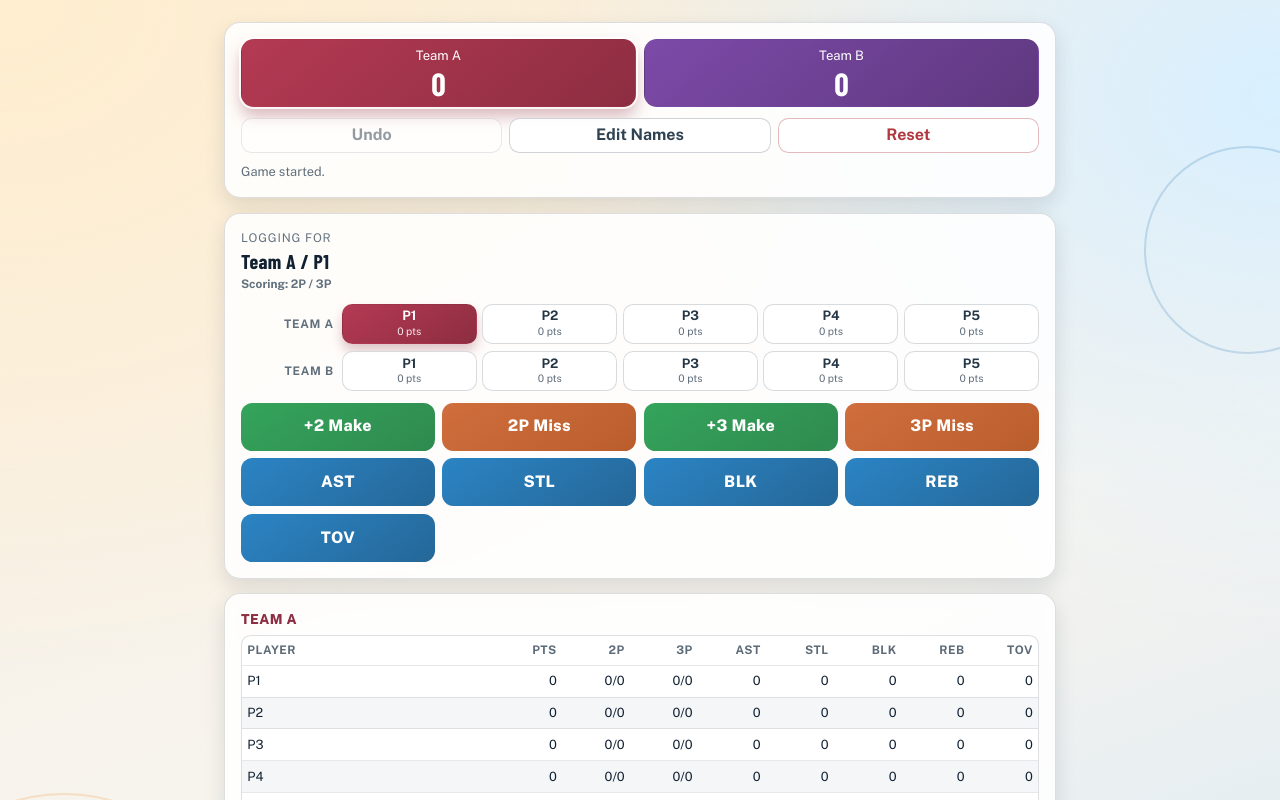
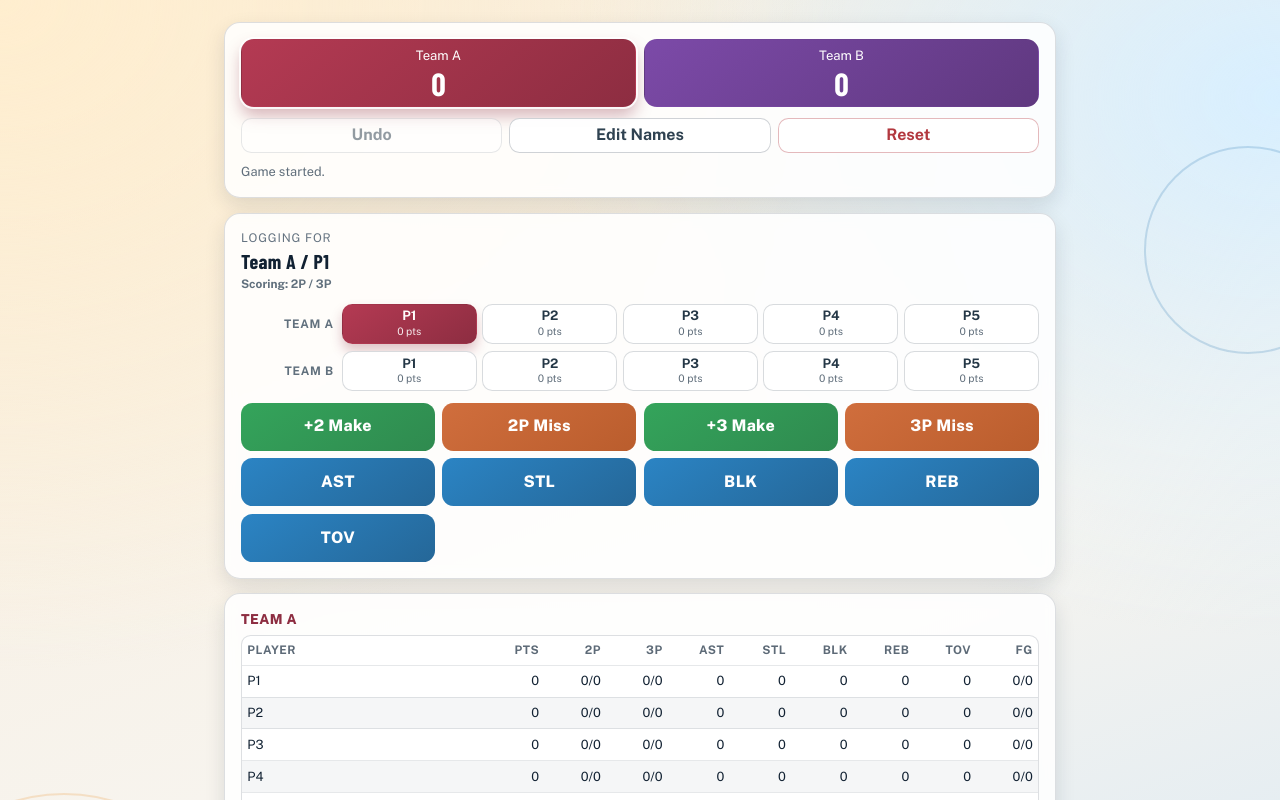
Before and after one commit to preraku/boxscore, a React (Vite) app: page / in a window 1280 px wide. Both pictures are taken after a click on the button "Start Tracking". Shown: the top 800 px of the page. Built offline with nearby package versions, Linux system fonts and the light colour scheme.

Commit message:
Add FGM/FGA

```diff
--- a/src/App.css
+++ b/src/App.css
@@ -583,7 +583,7 @@
 
 .stats-table th:nth-child(1),
 .stats-table td:nth-child(1) {
-  width: 30%;
+  width: 28%;
 }
 
 .stats-table th:first-child,
@@ -598,7 +598,7 @@
 
 .stats-table th:nth-child(n + 3),
 .stats-table td:nth-child(n + 3) {
-  width: 8.5%;
+  width: 7.75%;
 }
 
 .stats-table thead th {
@@ -623,6 +623,16 @@
 .total-row td {
   font-weight: 800;
   border-bottom: 0;
+}
+
+.shared-boxscore-scoring {
+  margin: 0;
+  font-size: 0.74rem;
+  font-weight: 700;
+  letter-spacing: 0.04em;
+  text-transform: uppercase;
+  color: #556674;
+  text-align: right;
 }
 
 .share-sheet-backdrop {
--- a/src/App.tsx
+++ b/src/App.tsx
@@ -428,6 +428,18 @@ const teamStatTotal = (team: Team, statKey: StatKey): number =>
 const shootingLine = (made: number, attempts: number): string =>
   `${made}/${attempts}`
 
+const playerFieldGoalsLine = (player: Player): string =>
+  shootingLine(
+    player.stats.lowPM + player.stats.highPM,
+    player.stats.lowPA + player.stats.highPA,
+  )
+
+const teamFieldGoalsLine = (team: Team): string =>
+  shootingLine(
+    teamStatTotal(team, 'lowPM') + teamStatTotal(team, 'highPM'),
+    teamStatTotal(team, 'lowPA') + teamStatTotal(team, 'highPA'),
+  )
+
 const teamColorClass = (teamId: TeamId): string =>
   teamId === 'A' ? 'team-a' : 'team-b'
 
@@ -1313,6 +1325,7 @@ function App() {
               <th>BLK</th>
               <th>REB</th>
               <th>TOV</th>
+              <th>FG</th>
             </tr>
           </thead>
           <tbody>
@@ -1327,6 +1340,7 @@ function App() {
                 <td>{player.stats.blk}</td>
                 <td>{player.stats.reb}</td>
                 <td>{player.stats.tov}</td>
+                <td>{playerFieldGoalsLine(player)}</td>
               </tr>
             ))}
             <tr className="total-row">
@@ -1349,6 +1363,7 @@ function App() {
               <td>{teamStatTotal(team, 'blk')}</td>
               <td>{teamStatTotal(team, 'reb')}</td>
               <td>{teamStatTotal(team, 'tov')}</td>
+              <td>{teamFieldGoalsLine(team)}</td>
             </tr>
           </tbody>
         </table>
@@ -1631,6 +1646,9 @@ function App() {
                     ))}
                   </div>
                   {shareTeams.map(renderTeamBoxScore)}
+                  <p className="shared-boxscore-scoring">
+                    Scoring: {currentScoringConfig.lowLabel}/{currentScoringConfig.highLabel}
+                  </p>
                 </div>
               </div>
             </section>
```
